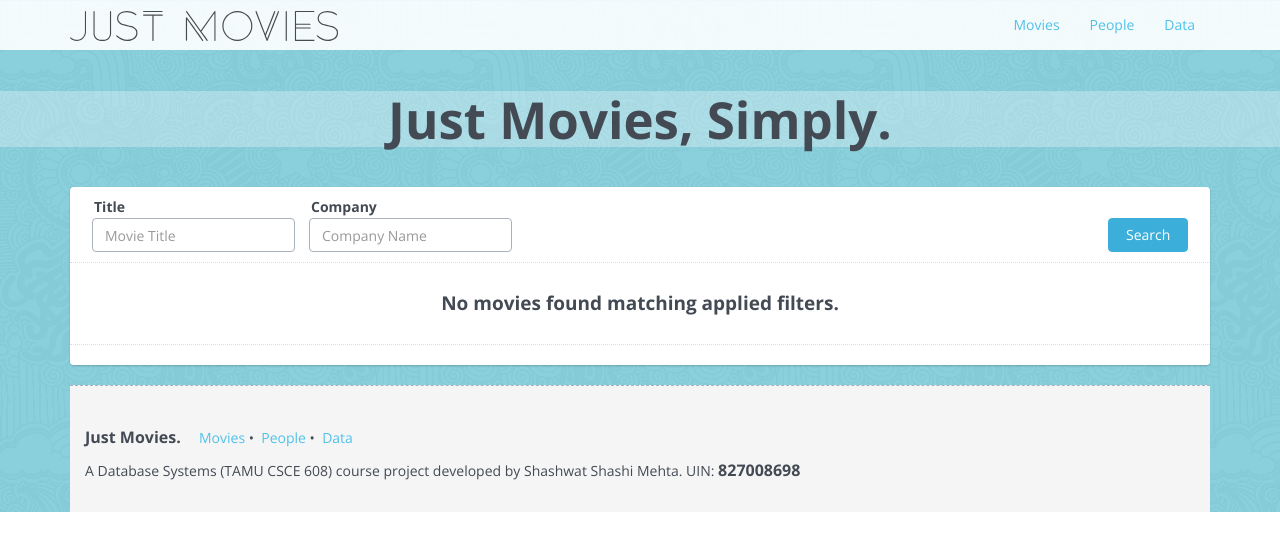
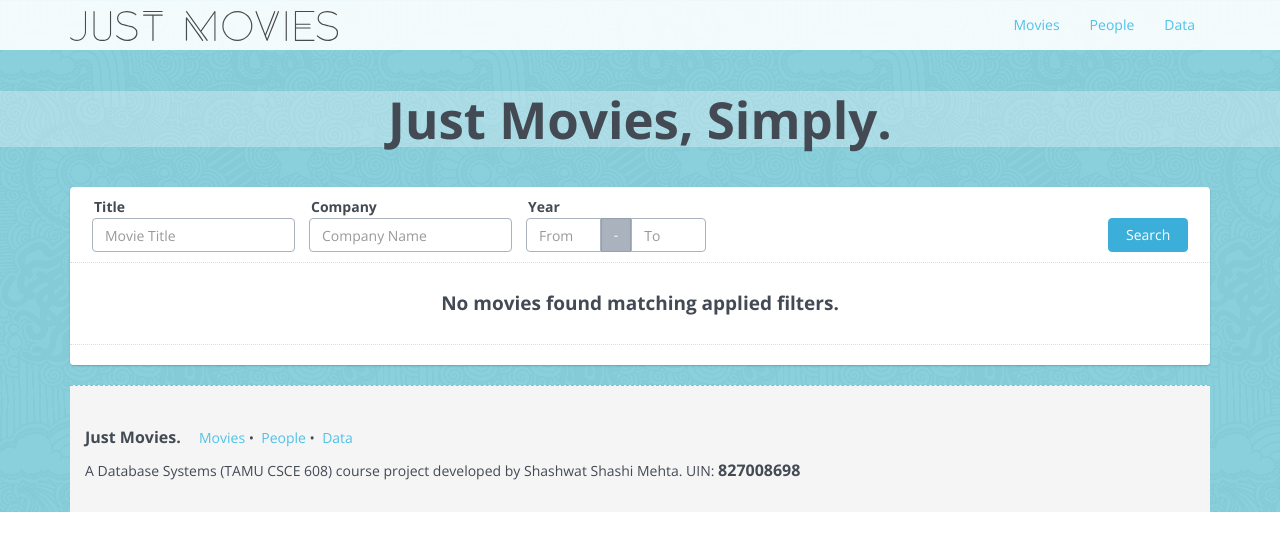
Before and after one commit to shashwatblack/justmovies, a Django app: template templates/justmovies/index.html in a window 1280 px wide. Shown: the top 551 px of the page. Run offline with Django 3.2, Linux system fonts and the light colour scheme; the template is opened without the code that fills it, so the values that code supplies are empty.

Commit message:
Added filters for year gte and lte.

```diff
--- a/justmovies/views.py
+++ b/justmovies/views.py
@@ -10,7 +10,9 @@ class HomeView(View):
 
         filters = {
             "title": request.GET.get('title', ''),
-            "company": request.GET.get('company', '')
+            "company": request.GET.get('company', ''),
+            "year_gte": request.GET.get('year_gte', ''),
+            "year_lte": request.GET.get('year_lte', '')
         }
 
         movies = db.get_movies(filters, page_number=int(request.GET.get('page', '1')))
--- a/templates/justmovies/index.html
+++ b/templates/justmovies/index.html
@@ -64,6 +64,16 @@
                                 <label>Company</label>
                                 <input type="text" class="form-control" name="company"
                                        placeholder="Company Name" value="{{filters.company}}">
+                            </div>
+                            <div class="col">
+                                <label>Year</label>
+                                <div class="input-group" style="width: 180px;">
+                                    <input type="text" class="form-control" name="year_gte"
+                                           placeholder="From" value="{{filters.year_gte}}">
+                                    <div class="input-group-addon">-</div>
+                                    <input type="text" class="form-control" name="year_lte"
+                                           placeholder="To" value="{{filters.year_lte}}">
+                                </div>
                             </div>
                             <div class="col" style="margin-left: auto;">
                                 <label>&nbsp;</label>
```
Also changed, not shown: utils/db_utils.py (+7 -3 lines).
